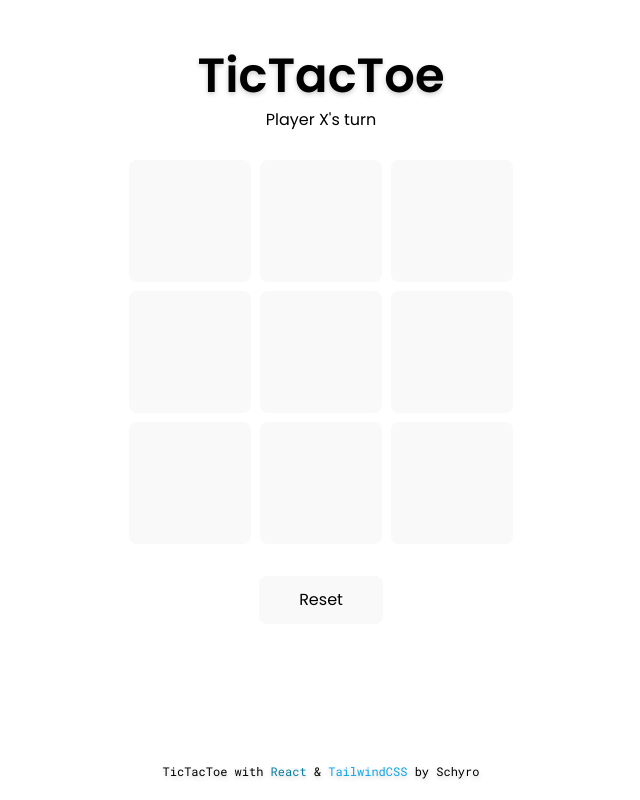
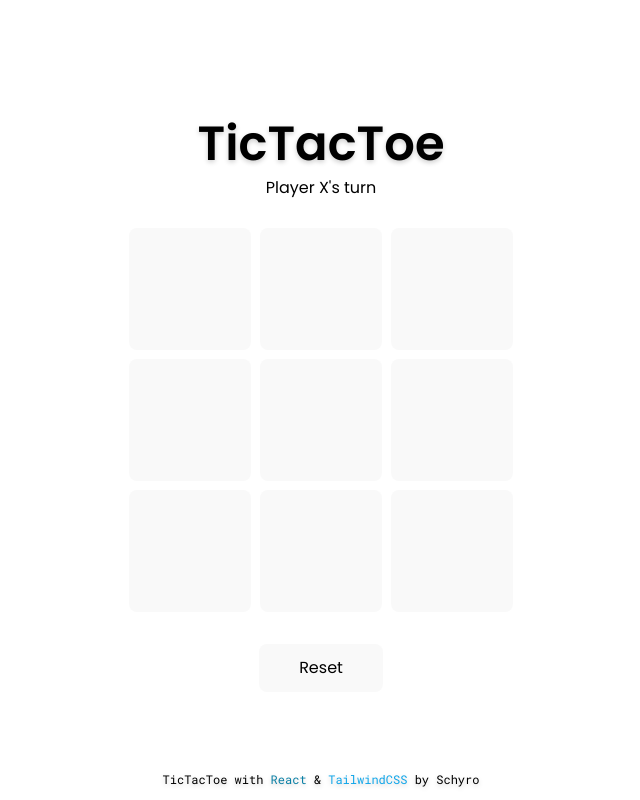
Before and after one commit to Schyro/Tictactoe, a React (Vite) app: page / in a window 1280 px wide. Shown: the whole page, without its empty margins (319-959 px from the left). Built offline with nearby package versions, Linux system fonts and the light colour scheme.

Commit message:
position update

```diff
--- a/src/App.jsx
+++ b/src/App.jsx
@@ -3,9 +3,9 @@ import TicTacToe from "./components/TicTacToe";
 function App() {
   return (
     <>
-      <main className="h-screen flex flex-col justify-center items-center">
+      <main className="h-screen flex justify-center items-center">
         <TicTacToe />
-        <div className="flex flex-1 mb-5 items-end font-robotomono text-[12px] [text-shadow:_0_2px_5px_rgb(0_0_0_/_20%)]">
+        <div className="absolute bottom-3 font-robotomono text-[12px] [text-shadow:_0_2px_5px_rgb(0_0_0_/_20%)]">
           <span>
             TicTacToe with{" "}
             <a
--- a/src/components/TicTacToe.jsx
+++ b/src/components/TicTacToe.jsx
@@ -49,7 +49,7 @@ export default function TicTacToe() {
 
   return (
     <>
-      <div className="flex flex-col text-center mt-10">
+      <div className="flex flex-col text-center">
         <div className="mb-8">
           <h1 className="text-[48px] font-semibold font-poppins [text-shadow:_0_2px_5px_rgb(0_0_0_/_20%)]">
             TicTacToe
```
